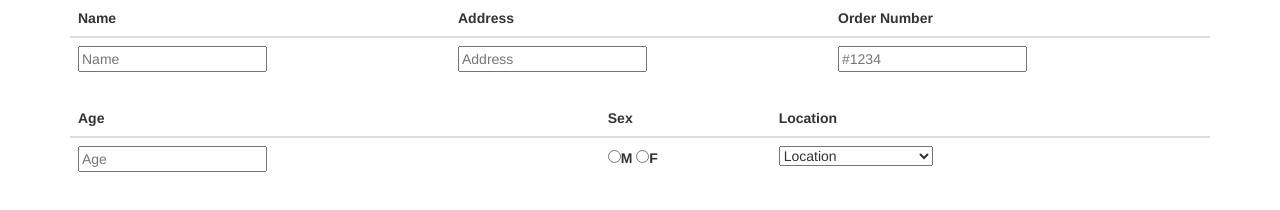
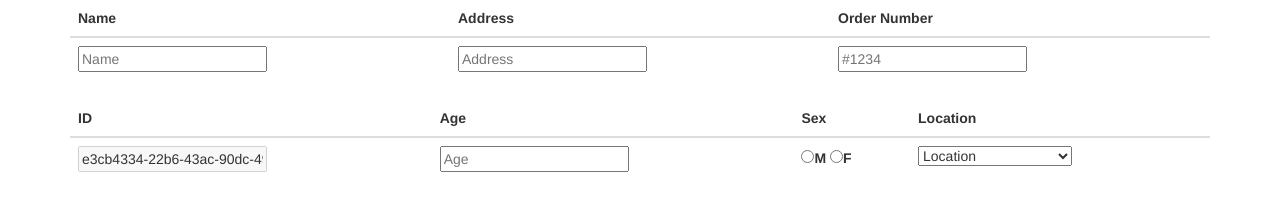
Before and after one commit to webnard/jquery-eternal, a website: page demo.html in a window 1280 px wide. Drawn offline with nearby package versions, Linux system fonts and the light colour scheme.

Commit message:
Support for identifying created fields.

```diff
--- a/demo.html
+++ b/demo.html
@@ -18,8 +18,9 @@
 
 <form>
 <table class=table>
-  <thead><th>Age</th><th>Sex</th><th>Location</th></thead>
+  <thead><th>ID</th><th>Age</th><th>Sex</th><th>Location</th></thead>
   <tbody>
+    <td><input type=text disabled name=myidfield></td>
     <td><input type=number placeholder=Age name=age required></td>
     <td>
 			<label><input type=radio name=sex value=M required>M</label>
@@ -39,9 +40,9 @@
 </table>
 </form>
 
-<script src="//code.jquery.com/jquery-3.1.1.slim.min.js"></script>
+<script src="https://code.jquery.com/jquery-3.1.1.slim.min.js"></script>
 <script type="text/javascript" src="https://cdnjs.cloudflare.com/ajax/libs/jquery-serialize-object/2.5.0/jquery.serialize-object.min.js" integrity="sha256-E8KRdFk/LTaaCBoQIV/rFNc0s3ICQQiOHFT4Cioifa8=" crossorigin="anonymous"></script>
 <script src="index.js"></script>
 <script>
-	$("table").eternal();
+  $("table").eternal({'assignId': 'myidfield'});
 </script>
--- a/index.js
+++ b/index.js
@@ -2,14 +2,41 @@
   "use strict";
   var FOCUS_INPUT = '<input class="hack-fix-focus" type=text style="position:absolute; left:-10000px;">';
 
+  /**
+   * Fast UUID generator, RFC4122 version 4 compliant.
+   * @author Jeff Ward (jcward.com).
+   * @license MIT license
+   * @link http://stackoverflow.com/questions/105034/how-to-create-a-guid-uuid-in-javascript/21963136#21963136
+   **/
+  var UUID = (function() {
+    var self = {};
+    var lut = []; for (var i=0; i<256; i++) { lut[i] = (i<16?'0':'')+(i).toString(16); }
+    self.generate = function() {
+      var d0 = Math.random()*0xffffffff|0;
+      var d1 = Math.random()*0xffffffff|0;
+      var d2 = Math.random()*0xffffffff|0;
+      var d3 = Math.random()*0xffffffff|0;
+      return lut[d0&0xff]+lut[d0>>8&0xff]+lut[d0>>16&0xff]+lut[d0>>24&0xff]+'-'+
+        lut[d1&0xff]+lut[d1>>8&0xff]+'-'+lut[d1>>16&0x0f|0x40]+lut[d1>>24&0xff]+'-'+
+        lut[d2&0x3f|0x80]+lut[d2>>8&0xff]+'-'+lut[d2>>16&0xff]+lut[d2>>24&0xff]+
+        lut[d3&0xff]+lut[d3>>8&0xff]+lut[d3>>16&0xff]+lut[d3>>24&0xff];
+    }
+    return self;
+  })();
+
   $.fn.eternal = function(action) {
     var $tables = this.filter('table');
+
+    if(action && action.assignId) {
+      $tables.data('eternal-id-field', action.assignId);
+    }
 
     if(action === 'destroy') {
       $($tables.data('eternal-focus-hack')).destroy();
       $tables.removeData('eternal-focus-hack');
       $tables.removeData('eternal-template');
       $tables.removeData('eternal-rows');
+      $tables.removeData('eternal-id-field');
       return this;
     }
 
@@ -109,7 +136,14 @@
     $trs = $trs || $owner.find('tr');
     $trs.each(function() {
       var found = false;
+      var idField = $owner.data('eternal-id-field');
+      if(idField && !$(this).find('[name=' + idField + ']')) {
+        $(this).find('td').first().prepend('<input type=hidden name="' + idField + '">');
+      }
       $(this).find('[name]').each(function() {
+        if(idField && $(this).attr('name') === idField && !$(this).val()) {
+          $(this).val(UUID.generate());
+        }
         var name = 'data[' + rows + '][' + $(this).attr('name') + ']';
         $(this).attr('name', name);
 
```
Also changed, not shown: README.md, 1 other file.
